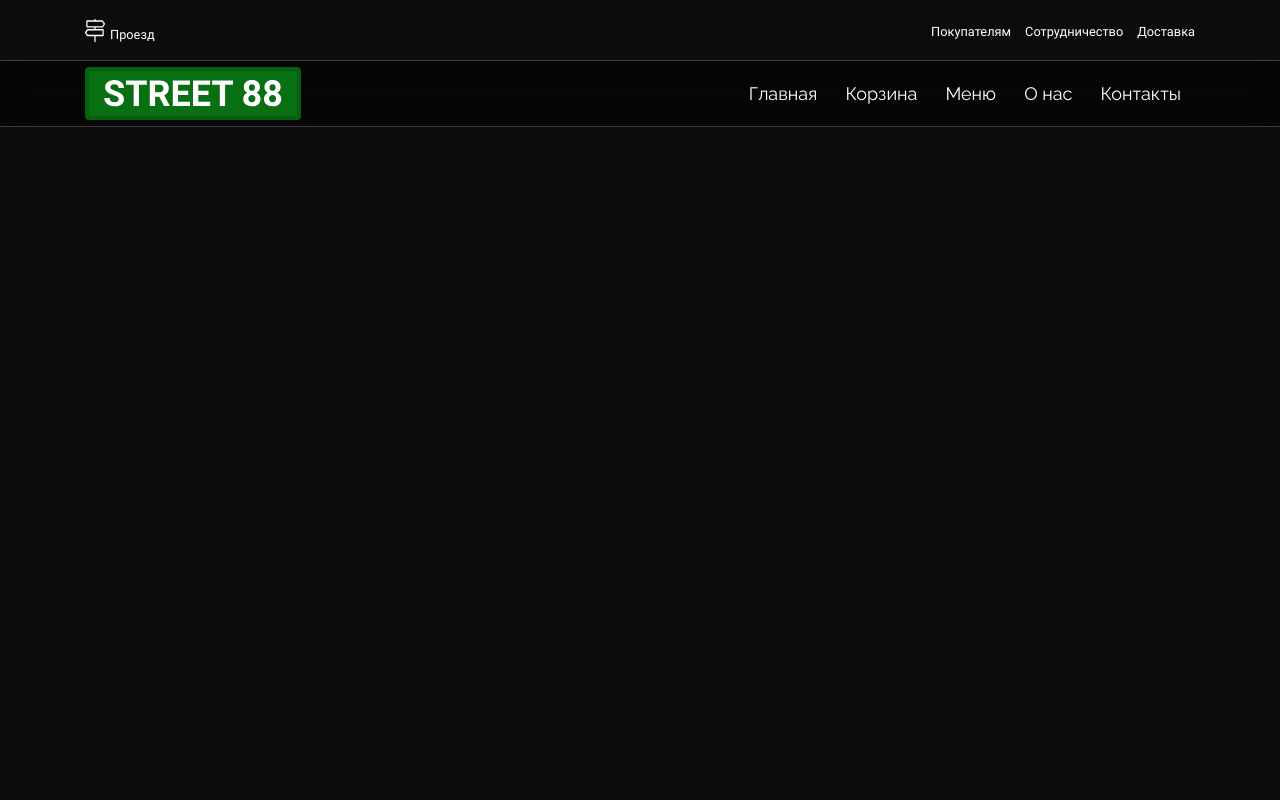
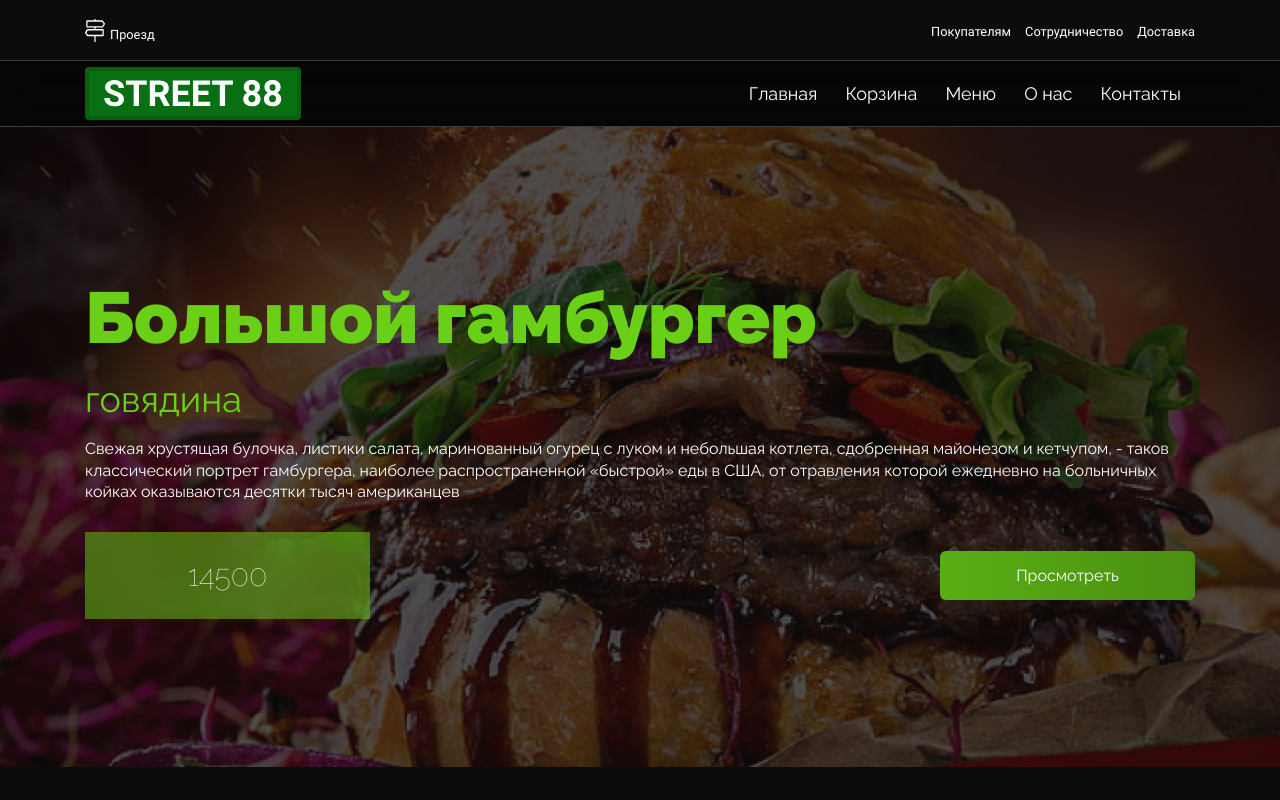
Before and after one commit to Abboskhasan0v/street-88, a plain HTML site: page index.html in a window 1280 px wide. Drawn offline with Linux system fonts and the light colour scheme.

Commit message:
intro end

```diff
--- a/css/main.css
+++ b/css/main.css
@@ -65,6 +65,7 @@
     border-top: 1px solid rgba(125, 115, 115, 0.5);
     border-bottom: 1px solid rgba(125, 115, 115, 0.5);
     position: relative;
+    z-index: 999;
 
     @media (width < 768px) {
         padding: 6px 0;
@@ -143,8 +144,8 @@
                 position: absolute;
                 top: 65px;
                 left: 0;
-                background: rgba(70, 154, 1, 0.747);
-                backdrop-filter: blur(10px);
+                background: rgba(70, 154, 1, 0.925);
+                backdrop-filter: blur(100px);
                 width: 100%;
                 height: calc( 100dvh - 126.6px);
                 flex-direction: column;
@@ -183,3 +184,95 @@
 }
 
 /* header */
+
+/* intro */
+.intro {
+    position: relative;
+    background: rgba(12, 12, 12, 0.72);
+    overflow: hidden;
+    height: 80dvh;
+    display: flex;
+
+    .intro__image {
+        position: absolute;
+        width: 100%;
+        height: 100%;
+        object-fit: cover;
+        z-index: -1;
+    }
+
+    .container {
+        display: flex;
+        flex-direction: column;
+        flex-grow: 1;
+        justify-content: center;
+        gap: 18px;
+
+        .intro__title {
+            font-size: 72px;
+            font-weight: 900;
+            color: var(--primary-color);
+            @media (width < 1140px) {
+                font-size: clamp(40px,4vw,70px);
+            }
+        }
+        .intro__subtitle {
+            font-weight: 400;
+            font-size: 36px;
+            color: var(--primary-color);
+        }
+        .intro__txt {
+            font-size: clamp(16px,1vw,18px);
+            color: var(--secondary-color);
+            line-height: 133%;
+            max-width: 1110px;
+            width: 100%;
+            @media (width < 736px) {
+                text-align: justify;
+            }
+        }
+        .intro__bottom {
+            display: flex;
+            align-items: center;
+            justify-content: space-between;
+            margin-top: 12px;
+
+            @media (width < 736px) {
+                flex-direction: column;
+                align-items: start;
+                gap: 25px;
+            }
+
+            .intro__price {
+                backdrop-filter: blur(18px);
+                background: rgba(105, 207, 23, 0.5);
+                color: var(--secondary-color);
+                font-weight: 200;
+                font-size: clamp(30px,2vw,50px);
+                max-width: 285px;
+                width: 100%;
+                padding: clamp(20px,2vw,32px) 0;
+                text-align: center;
+                @media (width < 736px) {
+                    max-width: 200px;
+                }
+            }
+            .intro__btn {
+                background-image: linear-gradient(to left,#3a6e0f 0%, #69cf17 150%);
+                display: inline-block;
+                border-radius: 6px;
+                max-width: 255px;
+                width: 100%;
+                text-align: center;
+                padding: 15px 0;
+                background-size: 200%;
+                transition: 0.4s;
+                color: var(--secondary-color);
+                &:hover {
+                    background-position: right;
+                }
+            }
+        }
+    }
+}
+/* intro */
--- a/index.html
+++ b/index.html
@@ -75,5 +75,24 @@
         </nav>
     </header>
 
+    <section class="intro">
+        <img src="./img/intro-bg.png" alt="" class="intro__image">
+        <div class="container">
+            <h2 class="intro__title">Большой гамбургер</h2>
+            <h4 class="intro__subtitle">говядина</h4>
+            <p class="intro__txt">
+                Свежая хрустящая булочка, листики салата, маринованный огурец с
+                 луком и небольшая котлета, сдобренная майонезом и кетчупом, - таков
+                  классический портрет гамбургера, наиболее распространенной «быстрой»
+                   еды в США, от отравления которой ежедневно на больничных койках
+                    оказываются десятки тысяч американцев
+            </p>
+            <div class="intro__bottom">
+                <span class="intro__price">14500</span>
+                <a href="#!" class="intro__btn">Просмотреть</a>
+            </div>
+        </div>
+    </section>
+
 </body>
 </html>
```
Also changed, not shown: fonts/Raleway/OFL.txt (added), fonts/Raleway/README.txt (added).
